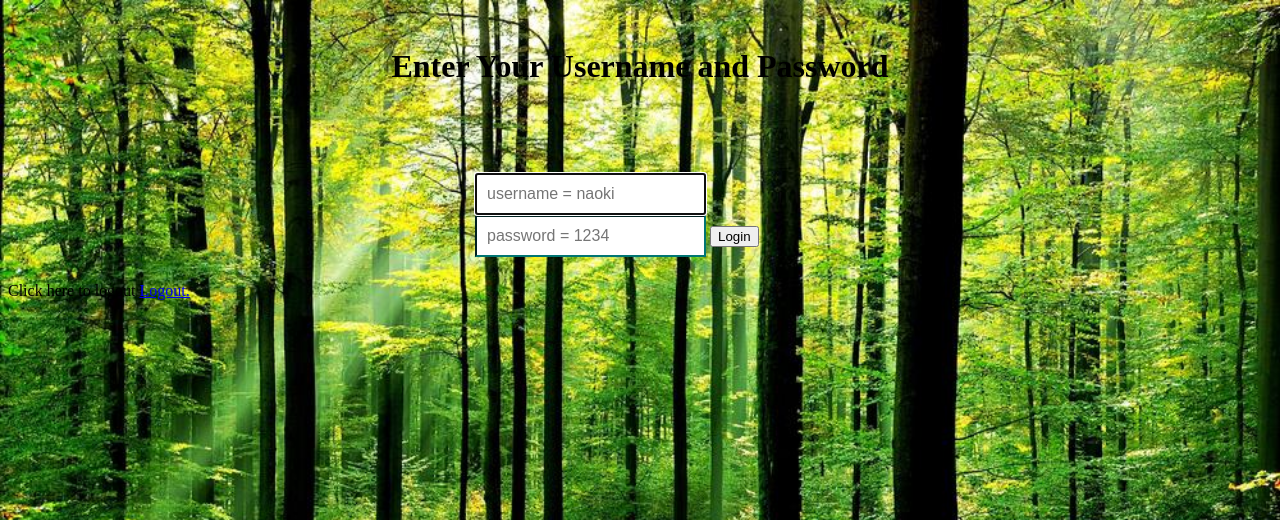
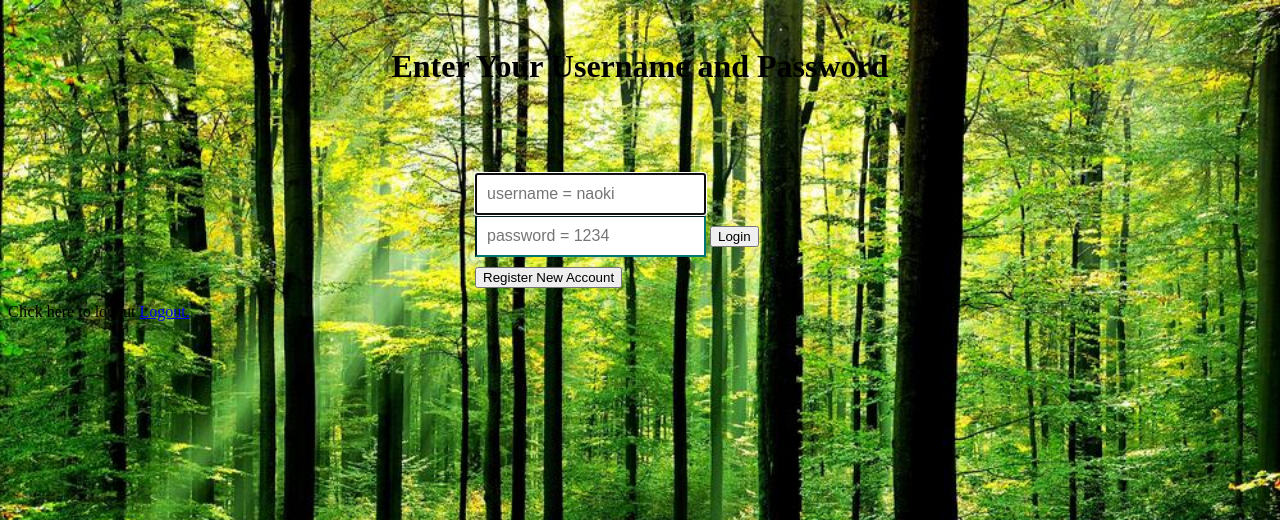
Before and after one commit to zhirunn/CMPUT391PhotoshareWebsite, a PHP site: page /login.html in a window 1280 px wide. Shown: the top 520 px of the page. Run offline with PHP 8.4, Linux system fonts and the light colour scheme.

Commit message:
another one

```diff
--- a/login.html
+++ b/login.html
@@ -98,6 +98,8 @@ h2{
        name = "password" placeholder = "password = 1234" required>
     <button class = "btn btn-lg btn-primary btn-block" type = "submit"
        name = "login">Login</button>
+	<button class = "btn btn-lg btn-primary btn-block" type = "submit"
+       name = "register">Register New Account</button>
  </form>
 
  Click here to logout <a href = "logout.php" tite = "Logout">Logout.
--- a/login.php
+++ b/login.php
@@ -98,7 +98,6 @@ h2{
        name = "password" placeholder = "password = 1234" required>
     <button class = "btn btn-lg btn-primary btn-block" type = "submit"
        name = "login">Login</button>
-
 	<button class = "btn btn-lg btn-primary btn-block" type = "submit"
        name = "register">Register</button>
  </form>
```
